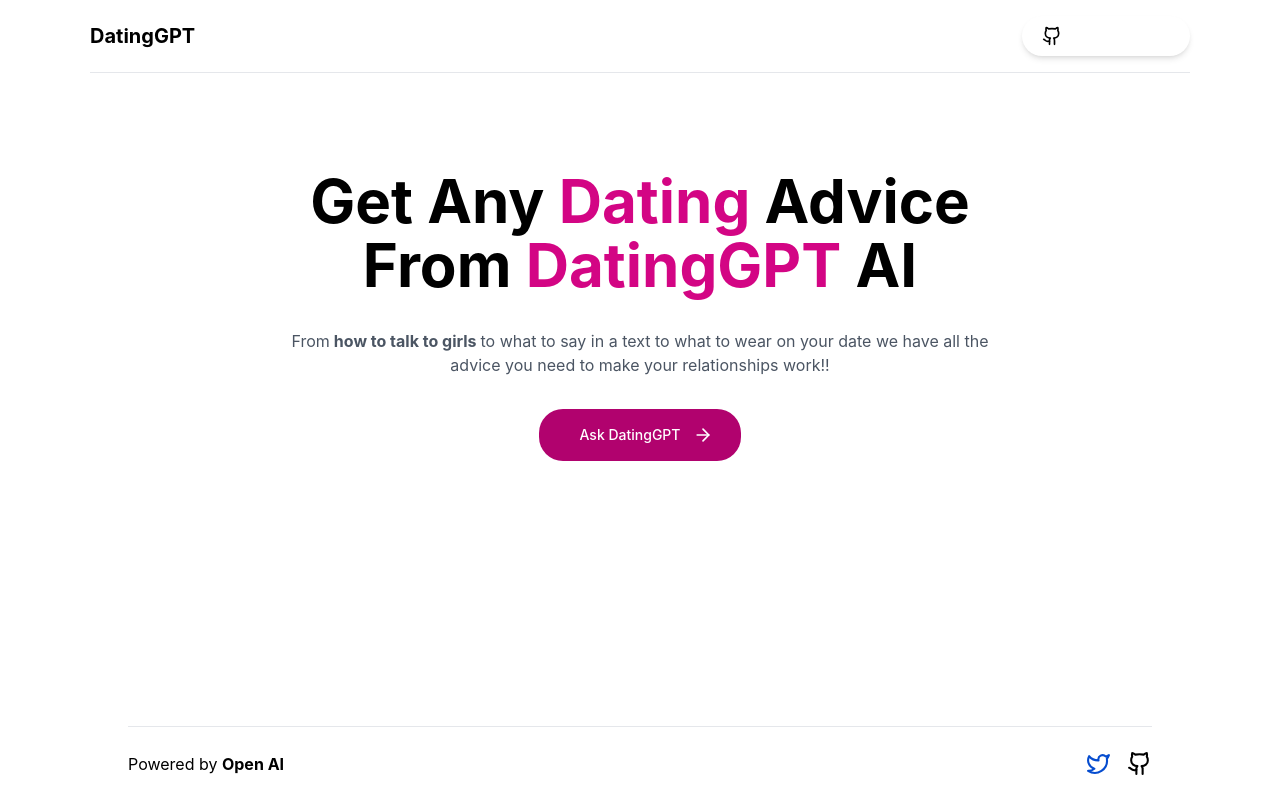
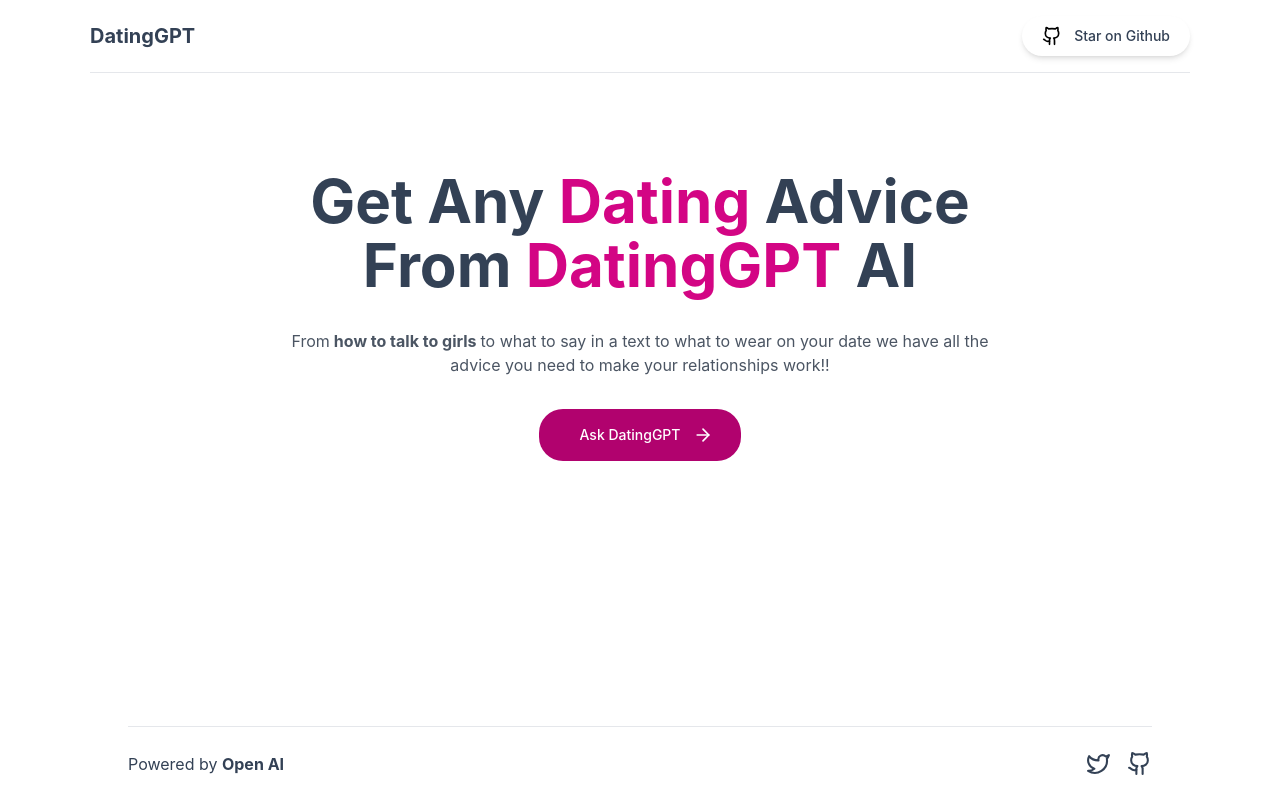
Before and after one commit to francisamidu/dating-gpt, a Next.js app: page / in a window 1280 px wide. Built offline with nearby package versions, Linux system fonts and the light colour scheme.

Commit message:
UI tweaks

```diff
--- a/components/Footer.tsx
+++ b/components/Footer.tsx
@@ -13,10 +13,10 @@
         </p>
         <div className="flex flex-row items-center">
           <a href="https://twitter.com/iamfrancisamidu" className="font-bold">
-            <Twitter color="#054ccf" className="mr-2" size={25} />
+            <Twitter className="mr-2" size={25} />
           </a>
           <a href="https://github.com/francisamidu" className="font-bold">
-            <Github color="#000" className="ml-2" size={25} />
+            <Github className="ml-2" size={25} />
           </a>
         </div>
       </div>
--- a/components/Navbar.tsx
+++ b/components/Navbar.tsx
@@ -2,18 +2,22 @@
 import { Button } from ".";
 import shared from "../shared.json";
 import { Github } from "lucide-react";
+import Link from "next/link";
 
 const Navbar = () => {
   return (
     <nav className="w-full sm:px-8 bg-white">
       <div className="mx-auto flex flex-row flex-wrap items-center justify-between md:max-w-[1100px] border-b border-b-200 py-4">
-        <a href="/" className="self-center whitespace-nowrap text-xl font-bold">
+        <Link
+          href="/"
+          className="self-center whitespace-nowrap text-xl font-bold"
+        >
           {shared.name}
-        </a>
+        </Link>
         <Button
           icon={<Github color="#000" size={20} />}
           iconPosition="left"
-          classNames="border-none bg-white shadow-md rounded-3xl text-inherit hover:bg-white"
+          classNames="border-none !bg-white !text-slate-700 shadow-md rounded-3xl text-inherit hover:bg-white"
           text="Star on Github"
         />
       </div>
--- a/styles/globals.css
+++ b/styles/globals.css
@@ -10,60 +10,9 @@
     Oxygen, Ubuntu, Cantarell, Fira Sans, Droid Sans, Helvetica Neue, sans-serif;
 }
 
+h1,
+h2,
+p,
 a {
-  color: inherit;
-  text-decoration: none;
+  @apply text-slate-700;
 }
-
-* {
-  box-sizing: border-box;
-}
-
-.lds-facebook {
-  display: inline-block;
-  position: relative;
-  width: 80px;
-  height: 80px;
-}
-.lds-facebook div {
-  display: inline-block;
-  position: absolute;
-  left: 8px;
-  width: 16px;
-  background: #3d348b;
-  animation: lds-facebook 1.2s cubic-bezier(0, 0.5, 0.5, 1) infinite;
-}
-.lds-facebook div:nth-child(1) {
-  left: 8px;
-  animation-delay: -0.24s;
-}
-.lds-facebook div:nth-child(2) {
-  left: 32px;
-  animation-delay: -0.12s;
-}
-.lds-facebook div:nth-child(3) {
-  left: 56px;
-  animation-delay: 0;
-}
-@keyframes lds-facebook {
-  0% {
-    top: 8px;
-    height: 64px;
-  }
-  50%,
-  100% {
-    top: 24px;
-    height: 32px;
-  }
-}
-
-.show {
-  transform: translateY(0rem);
-  visibility: visible;
-  opacity: 1;
-}
-
-.arrow {
-  transform: rotate(180deg);
-  transition: 0.2s ease;
-}
```
